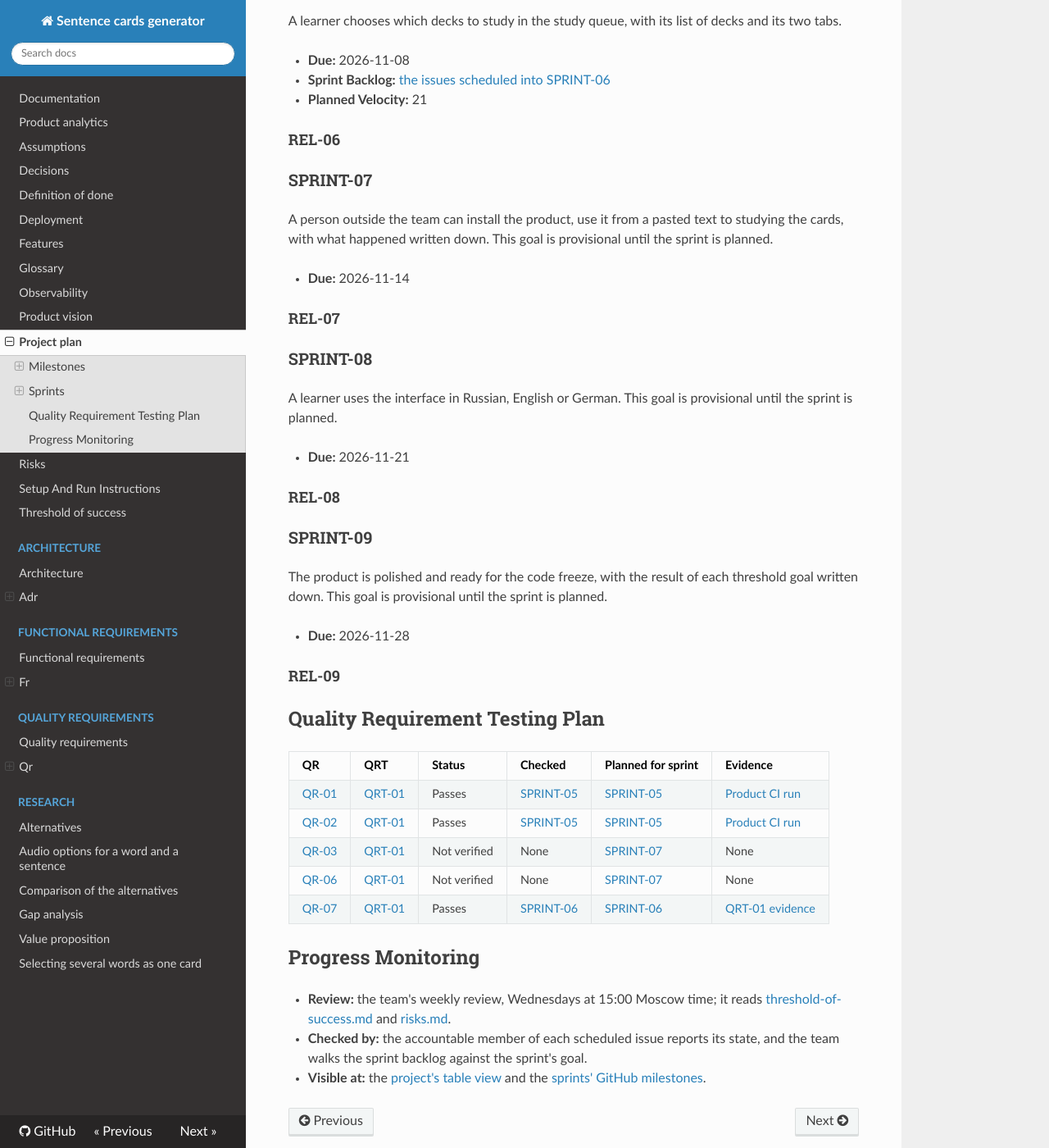
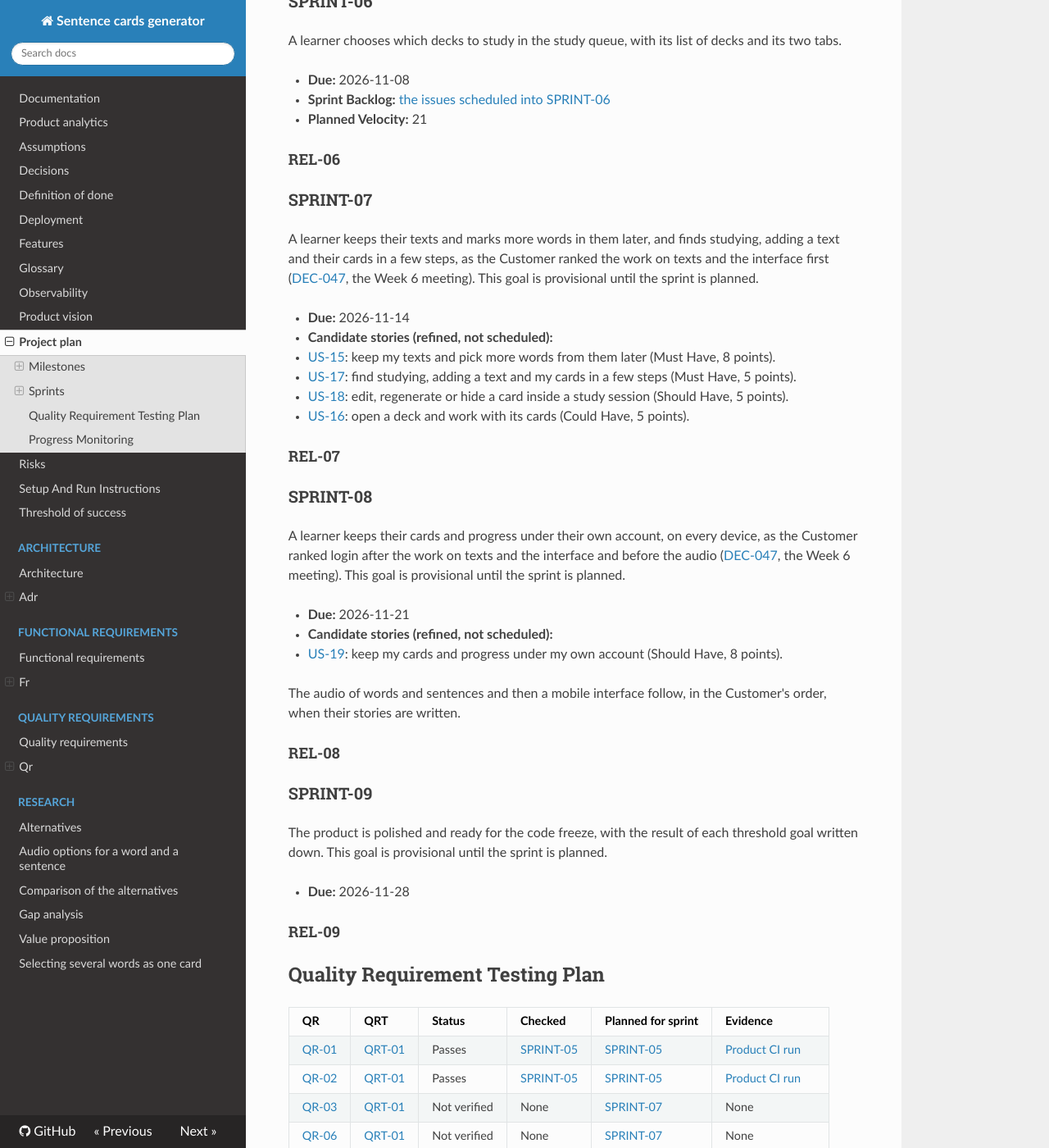
Before and after one commit to itpd-team-6/sentence-cards-generator-team-6, an MkDocs documentation site: the page built from docs/project-plan.md, in a window 1280 px wide and 1400 px high, scrolled down 2100 px. Shown: the whole window at 82% size. Built offline with MkDocs 1.6.1, drawn with Linux system fonts in a browser that asks for light colours; nearby versions of some CDN libraries; some of the changed text lies outside the part shown.

Commit message:
Refine the next two sprints and MLS-06 for the Customer order

```diff
--- a/docs/project-plan.md
+++ b/docs/project-plan.md
@@ -27,7 +27,7 @@ The audio and the daily limits build on this version in the sprints after it.
 - **Advances:** [TOS-04](threshold-of-success.md#tos-04)
 
 A learner chooses which decks of cards to study, in a study queue with a list of decks and two tabs.
-The audio and the daily limits follow it.
+The work on the texts and the interface, then login, then the audio and a mobile interface follow it, in the order the Customer set ([DEC-047](decisions.md#dec-047), the Week 6 meeting).
 
 ## Sprints
 
@@ -85,19 +85,28 @@ A learner chooses which decks to study in the study queue, with its list of deck
 
 ### SPRINT-07
 
-A person outside the team can install the product, use it from a pasted text to studying the cards, with what happened written down.
+A learner keeps their texts and marks more words in them later, and finds studying, adding a text and their cards in a few steps, as the Customer ranked the work on texts and the interface first ([DEC-047](decisions.md#dec-047), the Week 6 meeting).
 This goal is provisional until the sprint is planned.
 
 - **Due:** 2026-11-14
+- **Candidate stories (refined, not scheduled):**
+  - [US-15](https://github.com/itpd-team-6/sentence-cards-generator-team-6/issues/232): keep my texts and pick more words from them later (Must Have, 8 points).
+  - [US-17](https://github.com/itpd-team-6/sentence-cards-generator-team-6/issues/234): find studying, adding a text and my cards in a few steps (Must Have, 5 points).
+  - [US-18](https://github.com/itpd-team-6/sentence-cards-generator-team-6/issues/235): edit, regenerate or hide a card inside a study session (Should Have, 5 points).
+  - [US-16](https://github.com/itpd-team-6/sentence-cards-generator-team-6/issues/233): open a deck and work with its cards (Could Have, 5 points).
 
 #### REL-07
 
 ### SPRINT-08
 
-A learner uses the interface in Russian, English or German.
+A learner keeps their cards and progress under their own account, on every device, as the Customer ranked login after the work on texts and the interface and before the audio ([DEC-047](decisions.md#dec-047), the Week 6 meeting).
 This goal is provisional until the sprint is planned.
 
 - **Due:** 2026-11-21
+- **Candidate stories (refined, not scheduled):**
+  - [US-19](https://github.com/itpd-team-6/sentence-cards-generator-team-6/issues/236): keep my cards and progress under my own account (Should Have, 8 points).
+
+The audio of words and sentences and then a mobile interface follow, in the Customer's order, when their stories are written.
 
 #### REL-08
 
```
